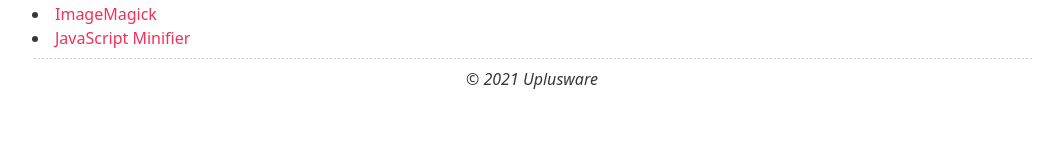
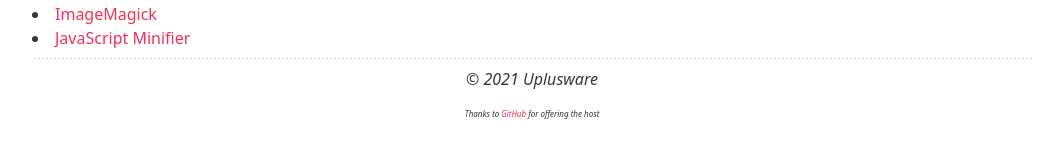
Before and after one commit to uplusware/uplusware.github.io, a Jekyll site: the page about.html, which Jekyll copies as it is, in a window 1280 px wide. Shown: the part 1294-1450 px from the top of the page, without its empty margins (108-1171 px from the left). Built offline with Jekyll 4.4.1, drawn with Linux system fonts in a browser that asks for light colours; before the commit the page ends 1421 px from its top, so only the background shows below that.

Commit message:
Update about.html

```diff
--- a/about.html
+++ b/about.html
@@ -69,6 +69,7 @@
 		<li><a href="https://javascript-minifier.com/" target="_blank">JavaScript Minifier</a></li>
 		<hr>
 		<p align="center"><i>© 2021 Uplusware</i></p>
+		<p align="center"><i class="thanks">Thanks to <a href="http://github.com">GitHub</a> for offering the host</i></p>
 	</section>
 	</div>
 </body>
```
